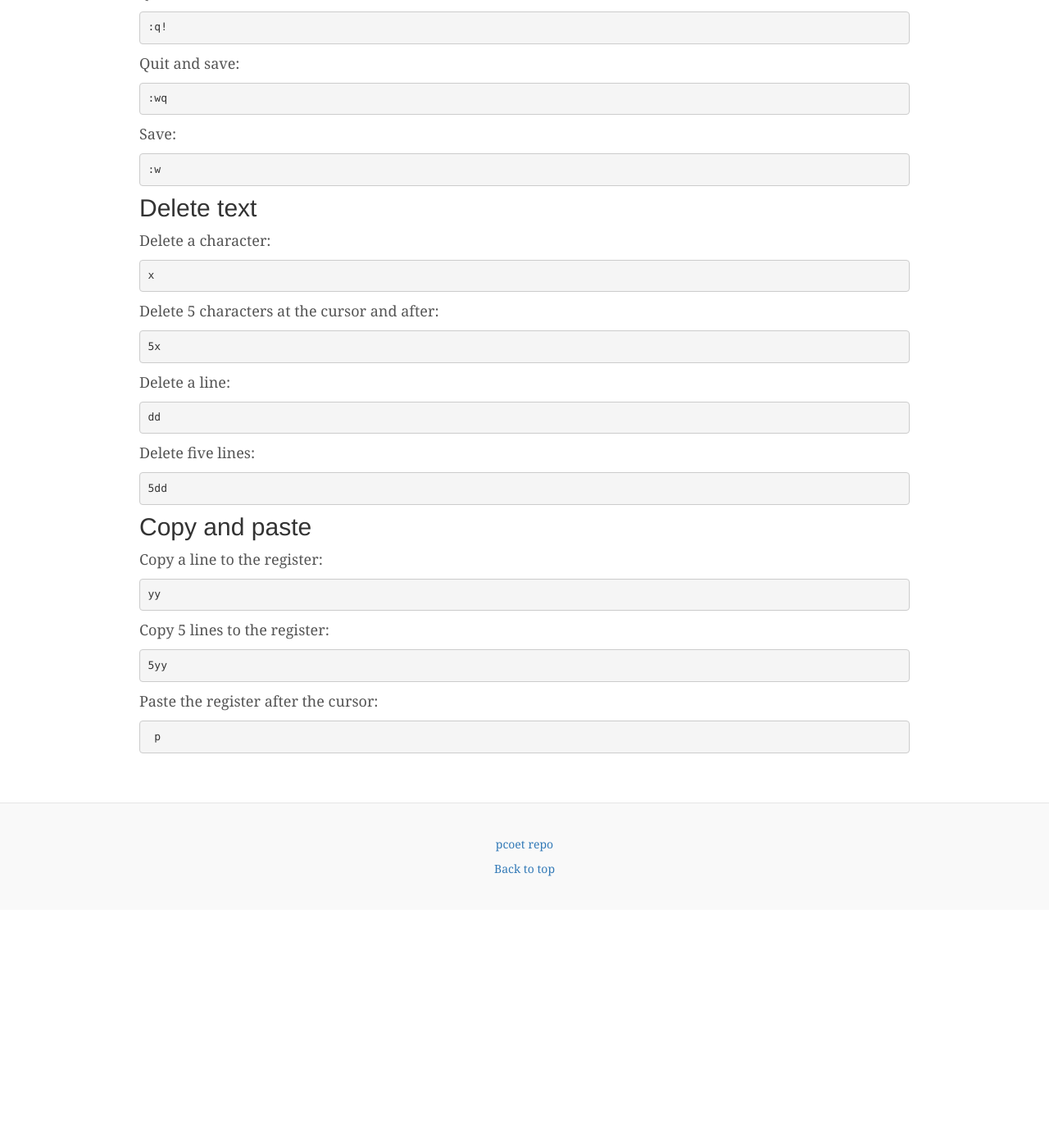
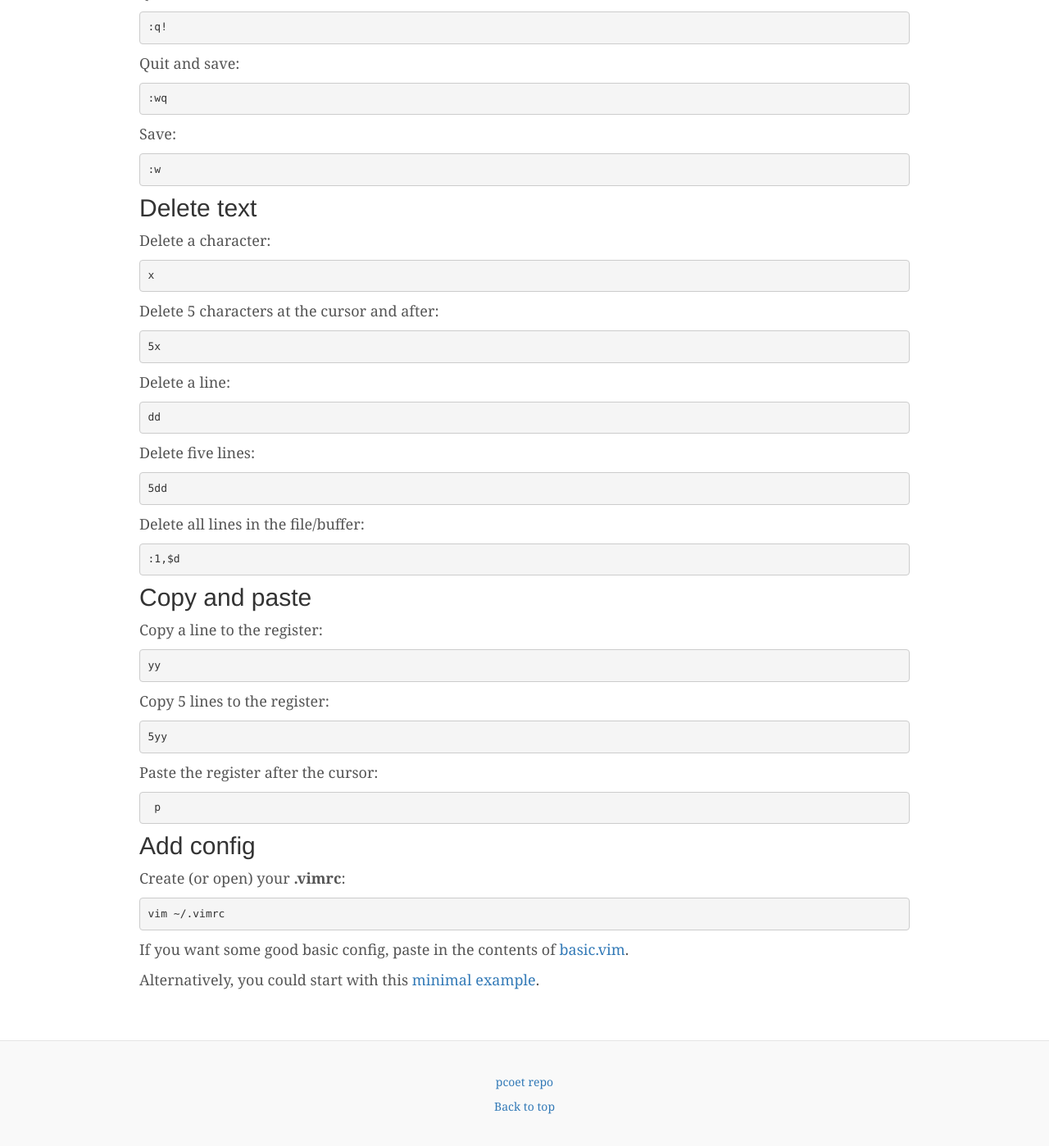
Before and after one commit to pcoet/pcoet.github.io, a Jekyll site: the page built from _posts/2019-12-03-vim-cookbook.md, in a window 1280 px wide and 1400 px high, scrolled down 1086 px. Shown: the whole window at 82% size. Built offline with Jekyll 4.4.1, drawn with Linux system fonts in a browser that asks for light colours; before the commit the page ends 2196 px from its top, so only the background shows below that; some of the changed text lies outside the part shown.

Commit message:
updated vim cookbook

```diff
--- a/_posts/2019-12-03-vim-cookbook.md
+++ b/_posts/2019-12-03-vim-cookbook.md
@@ -3,9 +3,9 @@ title: Vim cookbook
 category: Unix/Linux
 ---
 
-This post documents useful commands for working with the [Vim text editor](https://www.vim.org/). Some of this content is adapted from the [Vim help pages](https://vimhelp.org/).
+*Last updated: December 7, 2019*
 
-For a better reading experience, see [Learning the vi and Vim Editors](http://shop.oreilly.com/product/9780596529833.do).
+This post documents useful commands for working with the [Vim text editor](https://www.vim.org/). Some of this content is adapted from the [Vim help pages](https://vimhelp.org/). For a more fully developed intro to Vim, see [Learning the vi and Vim Editors](http://shop.oreilly.com/product/9780596529833.do).
 
 ## Open the editor
 
@@ -68,6 +68,10 @@ Delete five lines:
 
     5dd
 
+Delete all lines in the file/buffer:
+
+    :1,$d
+
 ## Copy and paste
 
 Copy a line to the register:
@@ -81,3 +85,13 @@ Copy 5 lines to the register:
 Paste the register after the cursor:
 
      p
+
+## Add config
+
+Create (or open) your **.vimrc**:
+
+    vim ~/.vimrc
+
+If you want some good basic config, paste in the contents of [basic.vim](https://raw.githubusercontent.com/amix/vimrc/master/vimrcs/basic.vim).
+
+Alternatively, you could start with this [minimal example](https://vim.fandom.com/wiki/Example_vimrc).
```
